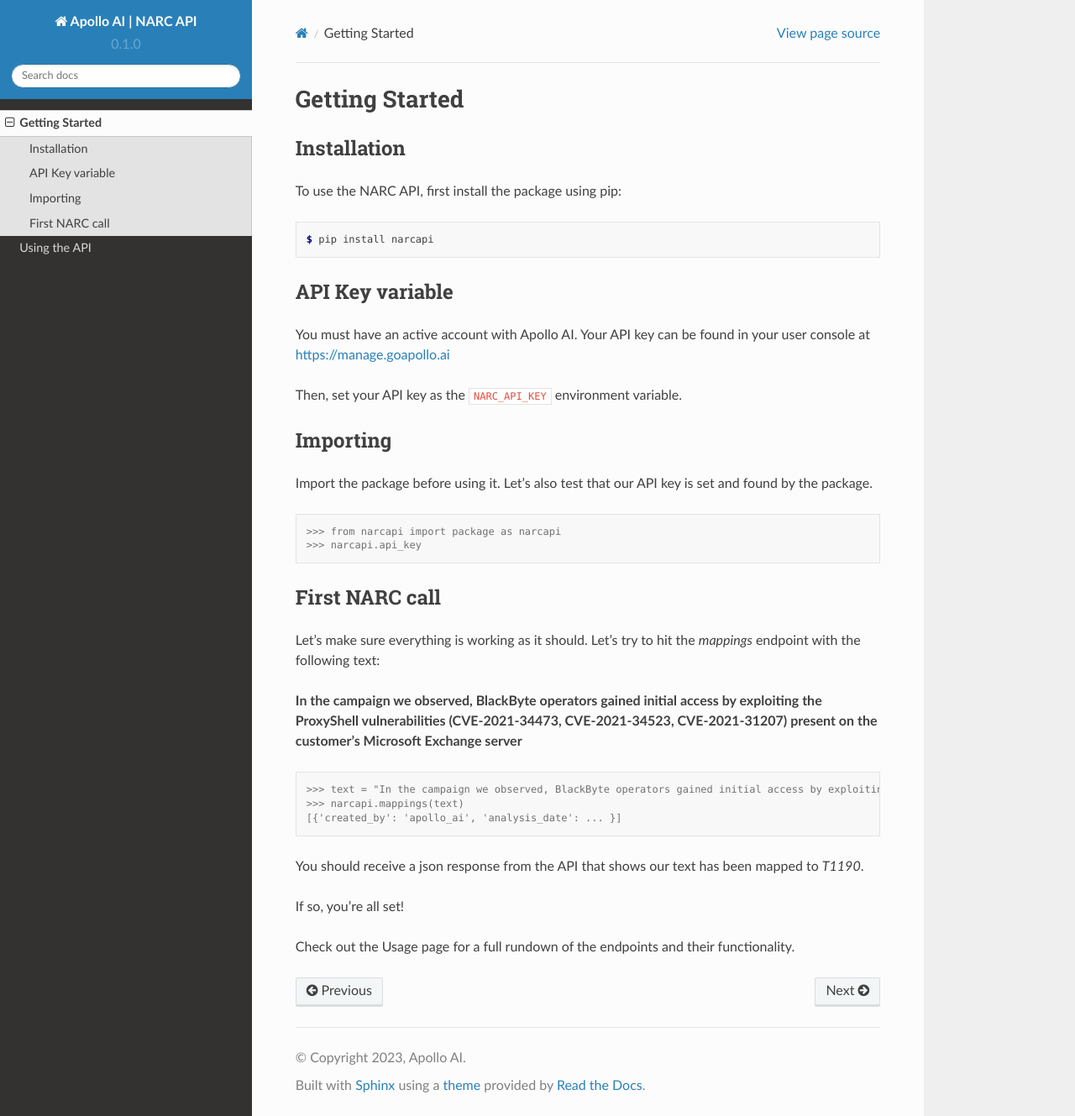
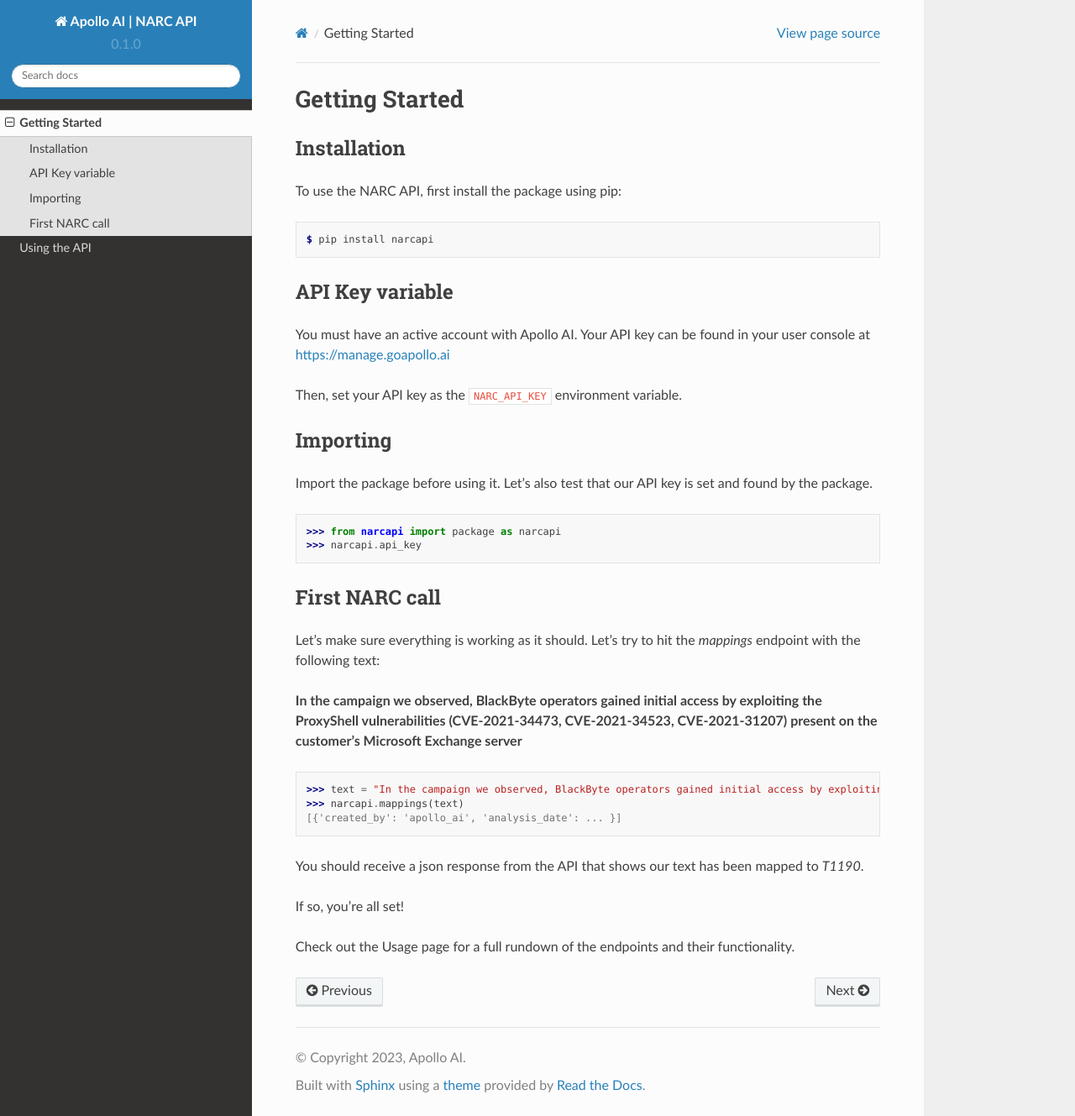
Before and after one commit to pseudohvr/narcapi-rtd, a Sphinx documentation site: the page built from docs/source/getting_started.rst, in a window 1280 px wide and 1329 px high. Shown: the whole window at 84% size. Built offline with Sphinx 7.4.7 and the Read the Docs theme 2.0.0, drawn with Linux system fonts in a browser that asks for light colours.

Commit message:
updated some formatting

```diff
--- a/docs/source/getting_started.rst
+++ b/docs/source/getting_started.rst
@@ -22,10 +22,8 @@ Importing
 
 Import the package before using it. Let's also test that our API key is set and found by the package.
 
-.. code-block:: console
-
-   >>> from narcapi import package as narcapi
-   >>> narcapi.api_key
+>>> from narcapi import package as narcapi
+>>> narcapi.api_key
 
 First NARC call
 -------------------
@@ -34,11 +32,9 @@ Let's make sure everything is working as it should. Let's try to hit the `mappin
 
 **In the campaign we observed, BlackByte operators gained initial access by exploiting the ProxyShell vulnerabilities (CVE-2021-34473, CVE-2021-34523, CVE-2021-31207) present on the customer’s Microsoft Exchange server**
 
-.. code-block:: console
-
-   >>> text = "In the campaign we observed, BlackByte operators gained initial access by exploiting the ProxyShell vulnerabilities (CVE-2021-34473, CVE-2021-34523, CVE-2021-31207) present on the customer’s Microsoft Exchange server."
-   >>> narcapi.mappings(text)
-   [{'created_by': 'apollo_ai', 'analysis_date': ... }]
+>>> text = "In the campaign we observed, BlackByte operators gained initial access by exploiting the ProxyShell vulnerabilities (CVE-2021-34473, CVE-2021-34523, CVE-2021-31207) present on the customer’s Microsoft Exchange server."
+>>> narcapi.mappings(text)
+[{'created_by': 'apollo_ai', 'analysis_date': ... }]
 
 You should receive a json response from the API that shows our text has been mapped to `T1190`.
 
```
